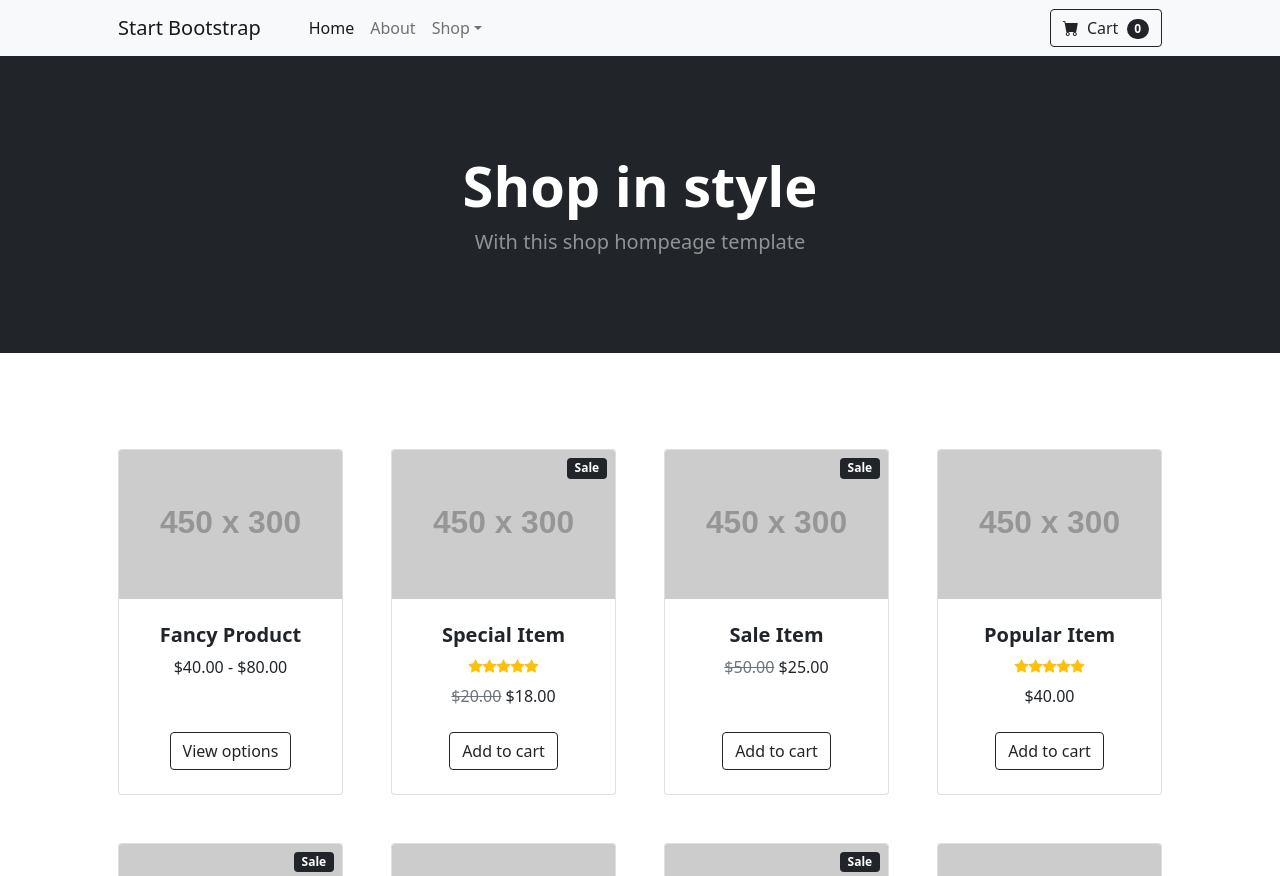
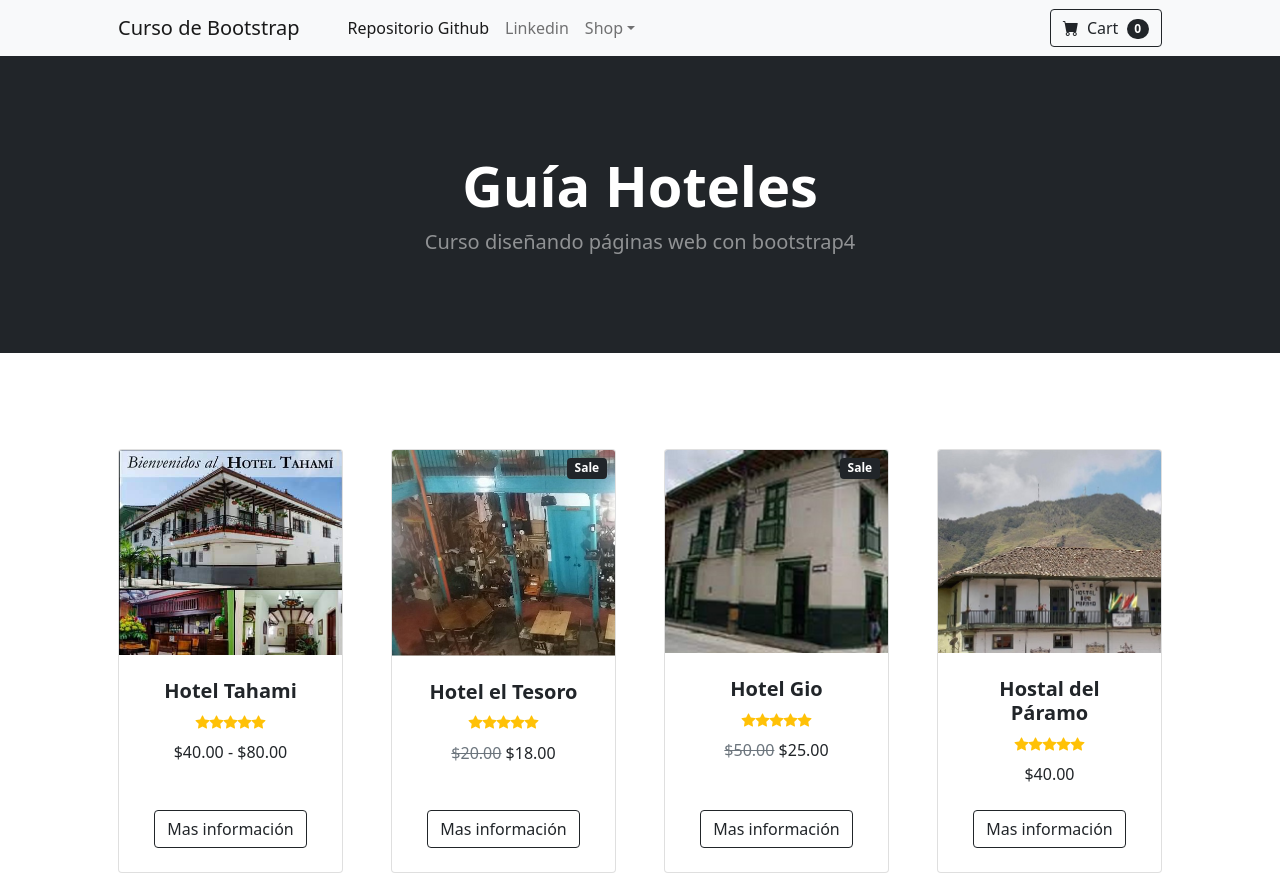
Before and after one commit to julianloaizal/guia-hoteles, a website: page index.html in a window 1280 px wide. Shown: the top 876 px of the page. Drawn offline with nearby package versions, Linux system fonts and the light colour scheme; placeholder pictures from the web are drawn by us.

Commit message:
Editando segun información de hoteles del municipio de Sonsón Antioquia Colombia

```diff
--- a/index.html
+++ b/index.html
@@ -17,12 +17,12 @@
         <!-- Navigation-->
         <nav class="navbar navbar-expand-lg navbar-light bg-light">
             <div class="container px-4 px-lg-5">
-                <a class="navbar-brand" href="#!">Start Bootstrap</a>
+                <a class="navbar-brand" href="#!">Curso de Bootstrap</a>
                 <button class="navbar-toggler" type="button" data-bs-toggle="collapse" data-bs-target="#navbarSupportedContent" aria-controls="navbarSupportedContent" aria-expanded="false" aria-label="Toggle navigation"><span class="navbar-toggler-icon"></span></button>
                 <div class="collapse navbar-collapse" id="navbarSupportedContent">
                     <ul class="navbar-nav me-auto mb-2 mb-lg-0 ms-lg-4">
-                        <li class="nav-item"><a class="nav-link active" aria-current="page" href="#!">Home</a></li>
-                        <li class="nav-item"><a class="nav-link" href="#!">About</a></li>
+                        <li class="nav-item"><a class="nav-link active" aria-current="page" href="https://github.com/julianloaizal/guia-hoteles.git">Repositorio Github</a></li>
+                        <li class="nav-item"><a class="nav-link" href="https://www.linkedin.com/in/julian-loaiza-lopez/">Linkedin</a></li>
                         <li class="nav-item dropdown">
                             <a class="nav-link dropdown-toggle" id="navbarDropdown" href="#" role="button" data-bs-toggle="dropdown" aria-expanded="false">Shop</a>
                             <ul class="dropdown-menu" aria-labelledby="navbarDropdown">
@@ -47,8 +47,8 @@
         <header class="bg-dark py-5">
             <div class="container px-4 px-lg-5 my-5">
                 <div class="text-center text-white">
-                    <h1 class="display-4 fw-bolder">Shop in style</h1>
-                    <p class="lead fw-normal text-white-50 mb-0">With this shop hompeage template</p>
+                    <h1 class="display-4 fw-bolder">Guía Hoteles</h1>
+                    <p class="lead fw-normal text-white-50 mb-0">Curso diseñando páginas web con bootstrap4</p>
                 </div>
             </div>
         </header>
@@ -59,19 +59,27 @@
                     <div class="col mb-5">
                         <div class="card h-100">
                             <!-- Product image-->
-                            <img class="card-img-top" src="https://dummyimage.com/450x300/dee2e6/6c757d.jpg" alt="..." />
+                            <img class="card-img-top" src="./img/tahami.jpg" alt="..." />
                             <!-- Product details-->
                             <div class="card-body p-4">
                                 <div class="text-center">
                                     <!-- Product name-->
-                                    <h5 class="fw-bolder">Fancy Product</h5>
+                                    <h5 class="fw-bolder">Hotel Tahami</h5>
+                                    <!-- Product reviews-->
+                                    <div class="d-flex justify-content-center small text-warning mb-2">
+                                        <div class="bi-star-fill"></div>
+                                        <div class="bi-star-fill"></div>
+                                        <div class="bi-star-fill"></div>
+                                        <div class="bi-star-fill"></div>
+                                        <div class="bi-star-fill"></div>
+                                    </div>
                                     <!-- Product price-->
                                     $40.00 - $80.00
                                 </div>
                             </div>
                             <!-- Product actions-->
                             <div class="card-footer p-4 pt-0 border-top-0 bg-transparent">
-                                <div class="text-center"><a class="btn btn-outline-dark mt-auto" href="#">View options</a></div>
+                                <div class="text-center"><a class="btn btn-outline-dark mt-auto" href="https://web.facebook.com/hoteltahami/?_rdc=1&_rdr">Mas información</a></div>
                             </div>
                         </div>
                     </div>
@@ -80,12 +88,12 @@
                             <!-- Sale badge-->
                             <div class="badge bg-dark text-white position-absolute" style="top: 0.5rem; right: 0.5rem">Sale</div>
                             <!-- Product image-->
-                            <img class="card-img-top" src="https://dummyimage.com/450x300/dee2e6/6c757d.jpg" alt="..." />
+                            <img class="card-img-top" src="./img/tesoro.jpg" alt="..." />
                             <!-- Product details-->
                             <div class="card-body p-4">
                                 <div class="text-center">
                                     <!-- Product name-->
-                                    <h5 class="fw-bolder">Special Item</h5>
+                                    <h5 class="fw-bolder">Hotel el Tesoro</h5>
                                     <!-- Product reviews-->
                                     <div class="d-flex justify-content-center small text-warning mb-2">
                                         <div class="bi-star-fill"></div>
@@ -101,7 +109,7 @@
                             </div>
                             <!-- Product actions-->
                             <div class="card-footer p-4 pt-0 border-top-0 bg-transparent">
-                                <div class="text-center"><a class="btn btn-outline-dark mt-auto" href="#">Add to cart</a></div>
+                                <div class="text-center"><a class="btn btn-outline-dark mt-auto" href="https://web.facebook.com/profile.php?id=256904151114860&_rdc=1&_rdr">Mas información</a></div>
                             </div>
                         </div>
                     </div>
@@ -110,12 +118,20 @@
                             <!-- Sale badge-->
                             <div class="badge bg-dark text-white position-absolute" style="top: 0.5rem; right: 0.5rem">Sale</div>
                             <!-- Product image-->
-                            <img class="card-img-top" src="https://dummyimage.com/450x300/dee2e6/6c757d.jpg" alt="..." />
+                            <img class="card-img-top" src="./img/gio.jpg" alt="..." />
                             <!-- Product details-->
                             <div class="card-body p-4">
                                 <div class="text-center">
                                     <!-- Product name-->
-                                    <h5 class="fw-bolder">Sale Item</h5>
+                                    <h5 class="fw-bolder">Hotel Gio</h5>
+                                    <!-- Product reviews-->
+                                    <div class="d-flex justify-content-center small text-warning mb-2">
+                                        <div class="bi-star-fill"></div>
+                                        <div class="bi-star-fill"></div>
+                                        <div class="bi-star-fill"></div>
+                                        <div class="bi-star-fill"></div>
+                                        <div class="bi-star-fill"></div>
+                                    </div>
                                     <!-- Product price-->
                                     <span class="text-muted text-decoration-line-through">$50.00</span>
                                     $25.00
@@ -123,19 +139,19 @@
                             </div>
                             <!-- Product actions-->
                             <div class="card-footer p-4 pt-0 border-top-0 bg-transparent">
-                                <div class="text-center"><a class="btn btn-outline-dark mt-auto" href="#">Add to cart</a></div>
+                                <div class="text-center"><a class="btn btn-outline-dark mt-auto" href="https://www.hotelgiosonson.com/">Mas información</a></div>
                             </div>
                         </div>
                     </div>
                     <div class="col mb-5">
                         <div class="card h-100">
                             <!-- Product image-->
-                            <img class="card-img-top" src="https://dummyimage.com/450x300/dee2e6/6c757d.jpg" alt="..." />
+                            <img class="card-img-top" src="./img/paramo.jpg" alt="..." />
                             <!-- Product details-->
                             <div class="card-body p-4">
                                 <div class="text-center">
                                     <!-- Product name-->
-                                    <h5 class="fw-bolder">Popular Item</h5>
+                                    <h5 class="fw-bolder">Hostal del Páramo</h5>
                                     <!-- Product reviews-->
                                     <div class="d-flex justify-content-center small text-warning mb-2">
                                         <div class="bi-star-fill"></div>
@@ -150,7 +166,7 @@
                             </div>
                             <!-- Product actions-->
                             <div class="card-footer p-4 pt-0 border-top-0 bg-transparent">
-                                <div class="text-center"><a class="btn btn-outline-dark mt-auto" href="#">Add to cart</a></div>
+                                <div class="text-center"><a class="btn btn-outline-dark mt-auto" href="https://web.facebook.com/people/Hotel-Hostal-del-P%C3%A1ramo-/100057595752240/?_rdc=1&_rdr">Mas información</a></div>
                             </div>
                         </div>
                     </div>
```
Also changed, not shown: img/gio.jpg (added), img/paramo.jpg (added), img/tahami.jpg (added), img/tesoro.jpg (added).
